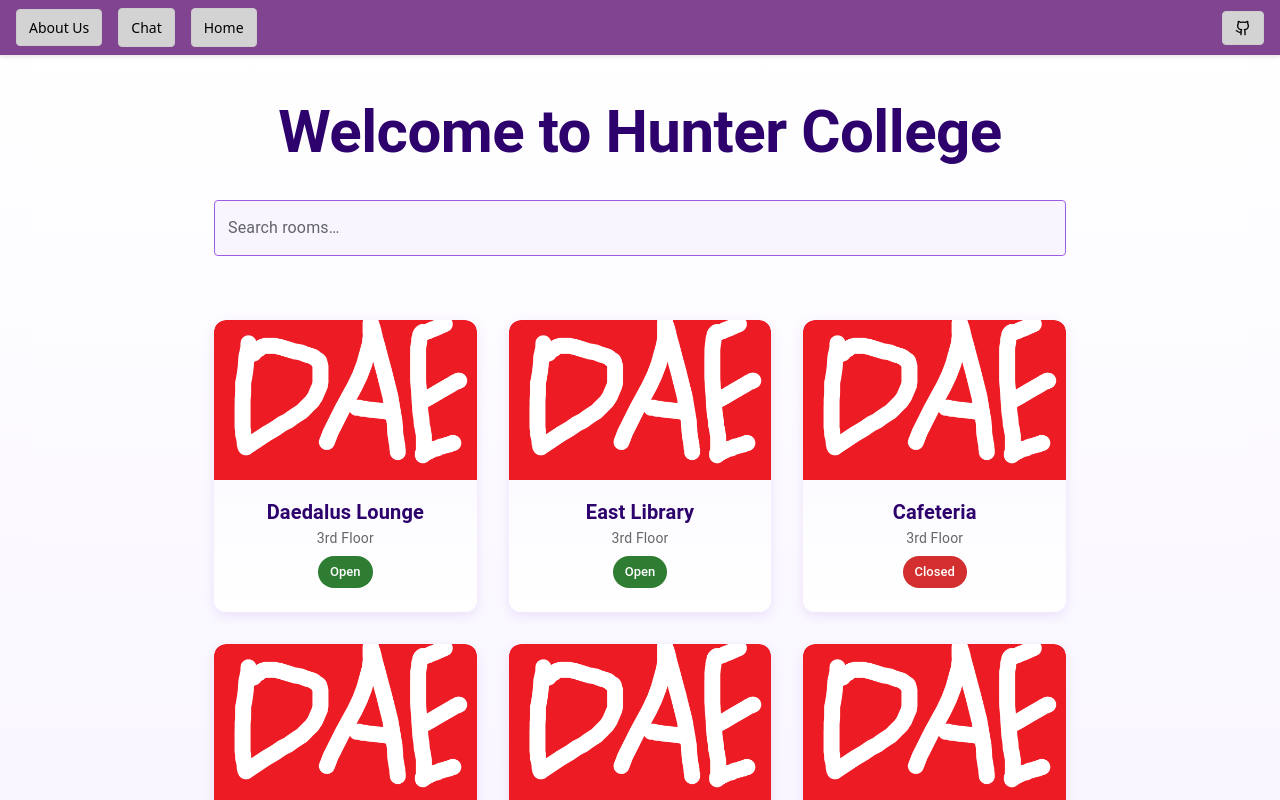
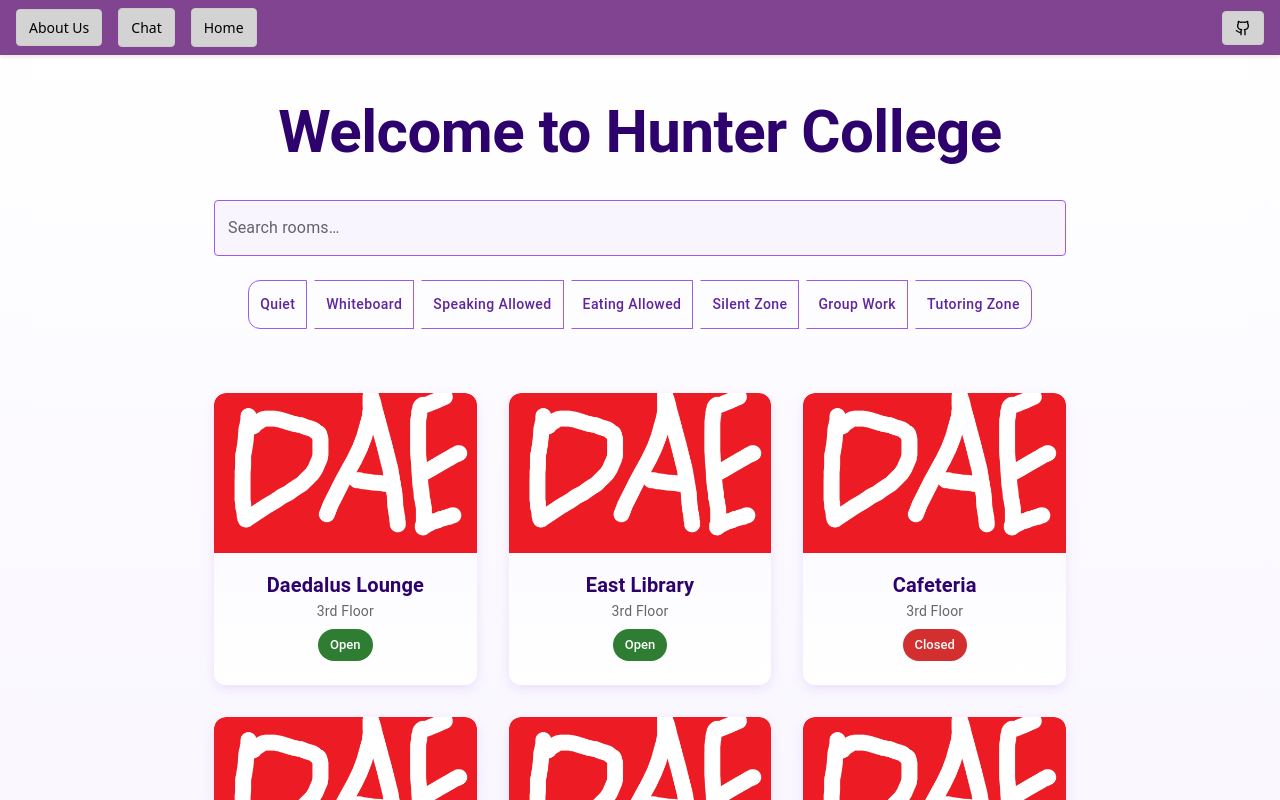
Before and after one commit to ishmamk1/hunterhacks2025, a React (Vite) app in the folder frontend/frontend/: page / in a window 1280 px wide. Shown: the top 800 px of the page. Built offline with nearby package versions, Linux system fonts and the light colour scheme.

Commit message:
updating room info

```diff
--- a/frontend/frontend/src/components/Home.tsx
+++ b/frontend/frontend/src/components/Home.tsx
@@ -11,6 +11,8 @@
   Card,
   CardContent,
   TextField,
+  ToggleButton,
+  ToggleButtonGroup,
 } from '@mui/material';
 import RoomButtons from './RoomButton';
 import RoomInfoCard from './RoomInfoCard';
@@ -23,64 +25,82 @@
   image?: string;
 }
 
+const FILTER_OPTIONS = [
+  'Quiet',
+  'Whiteboard',
+  'Speaking Allowed',
+  'Eating Allowed',
+  'Silent Zone',
+  'Group Work',
+  'Tutoring Zone',
+];
+
 const ROOM_MAP = [
   {
     id: 'daedalus_lounge',
     name: 'Daedalus Lounge',
     floor: '3rd Floor',
     image: daedalusImg,
+    filters: ['Whiteboard', 'Speaking Allowed', 'Group Work'],
   },
   {
     id: 'east_library',
     name: 'East Library',
     floor: '3rd Floor',
     image: daedalusImg,
+    filters: ['Quiet', 'Silent Zone'],
   },
   {
     id: 'cafeteria',
     name: 'Cafeteria',
     floor: '3rd Floor',
     image: daedalusImg,
+    filters: ['Eating Allowed', 'Speaking Allowed'],
   },
   {
     id: 'west_lobby',
     name: 'West 3rd Floor Lobby',
     floor: '3rd Floor',
     image: daedalusImg,
+    filters: ['Group Work', 'Speaking Allowed'],
   },
   {
     id: 'east_4th_lobby',
     name: 'East 4th Floor Lobby',
     floor: '4th Floor',
     image: daedalusImg,
+    filters: ['Group Work', 'Whiteboard'],
   },
   {
     id: 'east_6th_library',
     name: 'East Library',
     floor: '6th Floor',
     image: daedalusImg,
+    filters: ['Speaking Allowed'],
   },
   {
     id: 'dolciani_center',
     name: 'Dolciani Center',
     floor: '7th Floor (East)',
     image: daedalusImg,
+    filters: ['Tutoring Zone', 'Whiteboard'],
   },
 ];
-
-
 
 const Home: React.FC = () => {
   const [roomData, setRoomData] = useState<RoomData | null>(null);
   const [searchTerm, setSearchTerm] = useState('');
+  const [selectedFilters, setSelectedFilters] = useState<string[]>([]);
 
-  const filteredRooms = useMemo(
-    () =>
-      ROOM_MAP.filter((room) =>
-        room.name.toLowerCase().includes(searchTerm.toLowerCase())
-      ),
-    [searchTerm]
-  );
+  const filteredRooms = useMemo(() => {
+    return ROOM_MAP.filter((room) => {
+      const matchesSearch = room.name.toLowerCase().includes(searchTerm.toLowerCase());
+      const matchesFilters =
+        selectedFilters.length === 0 ||
+        selectedFilters.every((filter) => room.filters.includes(filter));
+      return matchesSearch && matchesFilters;
+    });
+  }, [searchTerm, selectedFilters]);
 
   const handleRoomClick = async (room: string) => {
     try {
@@ -94,6 +114,13 @@
   };
 
   const handleBack = () => setRoomData(null);
+
+  const handleFilterChange = (
+    event: React.MouseEvent<HTMLElement>,
+    newFilters: string[]
+  ) => {
+    setSelectedFilters(newFilters);
+  };
 
   return (
     <Box
@@ -119,6 +146,7 @@
         </Typography>
 
         {!roomData && (
+          <>
             <TextField
               fullWidth
               label="Search rooms…"
@@ -126,7 +154,7 @@
               value={searchTerm}
               onChange={(e) => setSearchTerm(e.target.value)}
               sx={{
-              mb: 4,
+                mb: 3,
                 backgroundColor: '#f8f5ff',
                 borderRadius: 2,
                 input: { color: '#2e026d' },
@@ -136,6 +164,39 @@
               }}
               autoComplete="off"
             />
+
+            <ToggleButtonGroup
+              value={selectedFilters}
+              onChange={handleFilterChange}
+              aria-label="room filters"
+              sx={{
+                flexWrap: 'wrap',
+                gap: 1,
+                mb: 4,
+                justifyContent: 'center',
+              }}
+            >
+              {FILTER_OPTIONS.map((filter) => (
+                <ToggleButton
+                  key={filter}
+                  value={filter}
+                  aria-label={filter}
+                  sx={{
+                    borderRadius: 3,
+                    textTransform: 'none',
+                    borderColor: '#9b5de5',
+                    color: '#5f259f',
+                    '&.Mui-selected': {
+                      backgroundColor: '#e0d4fa',
+                      color: '#5f259f',
+                    },
+                  }}
+                >
+                  {filter}
+                </ToggleButton>
+              ))}
+            </ToggleButtonGroup>
+          </>
         )}
 
         {roomData ? (
--- a/frontend/frontend/src/components/RoomInfoCard.tsx
+++ b/frontend/frontend/src/components/RoomInfoCard.tsx
@@ -6,15 +6,26 @@
   Card,
   CardContent,
   Divider,
+  Chip,
+  Stack,
 } from '@mui/material';
-import BusyChart from './Busy'; // Adjust this path based on your folder structure
+import ComputerIcon from '@mui/icons-material/Computer';
+import VolumeUpIcon from '@mui/icons-material/VolumeUp';
+import LocationOnIcon from '@mui/icons-material/LocationOn';
+import InfoIcon from '@mui/icons-material/Info';
+import BusyChart from './Busy'; // Adjust path as needed
 
 interface RoomData {
   name: string;
+  description?: string;
   capacity?: number;
   current_occupancy?: number;
   status?: string;
   image?: string;
+  computer_access?: boolean;
+  location?: string;
+  permitted_volume?: string;
+  filters?: string[];
 }
 
 interface RoomInfoCardProps {
@@ -62,6 +73,14 @@
           </Box>
         )}
 
+        {roomData.description && (
+          <Box sx={{ mb: 2 }}>
+            <Typography variant="body1" sx={{ color: '#333', display: 'flex', alignItems: 'center' }}>
+              <InfoIcon sx={{ mr: 1 }} /> {roomData.description}
+            </Typography>
+          </Box>
+        )}
+
         <Box sx={{ mb: 2 }}>
           {roomData.capacity != null && (
             <Typography variant="body1" sx={{ color: '#333', mb: 0.5 }}>
@@ -76,11 +95,66 @@
           )}
 
           {roomData.status && (
-            <Typography variant="body1" sx={{ color: '#333' }}>
-              <strong>Status:</strong> {roomData.status}
+            <Chip
+              label={roomData.status}
+              color="success"
+              sx={{
+                mt: 1,
+                backgroundColor: '#d1ffe0',
+                color: '#2e7d32',
+                fontWeight: 'bold',
+              }}
+            />
+          )}
+        </Box>
+
+        <Divider sx={{ my: 2 }} />
+
+        <Stack spacing={1} sx={{ mb: 2 }}>
+          {roomData.computer_access !== undefined && (
+            <Typography variant="body2" sx={{ display: 'flex', alignItems: 'center', color: '#444' }}>
+              <ComputerIcon sx={{ mr: 1 }} />
+              {roomData.computer_access ? 'Computer Access Available' : 'No Computer Access'}
             </Typography>
           )}
-        </Box>
+
+          {roomData.location && (
+            <Typography variant="body2" sx={{ display: 'flex', alignItems: 'center', color: '#444' }}>
+              <LocationOnIcon sx={{ mr: 1 }} />
+              {roomData.location}
+            </Typography>
+          )}
+
+          {roomData.permitted_volume && (
+            <Typography variant="body2" sx={{ display: 'flex', alignItems: 'center', color: '#444' }}>
+              <VolumeUpIcon sx={{ mr: 1 }} />
+              Volume Level: {roomData.permitted_volume}
+            </Typography>
+          )}
+        </Stack>
+
+        {roomData.filters && roomData.filters.length > 0 && (
+          <>
+            <Typography variant="subtitle1" sx={{ mb: 1, fontWeight: 600 }}>
+              Features:
+            </Typography>
+            <Box sx={{ display: 'flex', flexWrap: 'wrap', gap: 1, mb: 2 }}>
+              {roomData.filters.map((filter, index) => (
+                <Chip
+                  key={index}
+                  label={filter}
+                  variant="outlined"
+                  sx={{
+                    borderColor: '#9b5de5',
+                    color: '#5f259f',
+                    fontWeight: '500',
+                    backgroundColor: '#f3e8ff',
+                  }}
+                />
+              ))}
+            </Box>
+          </>
+        )}
 
         <Divider sx={{ my: 3 }} />
 
```
Lines whose indentation alone changed are shown as unchanged.
